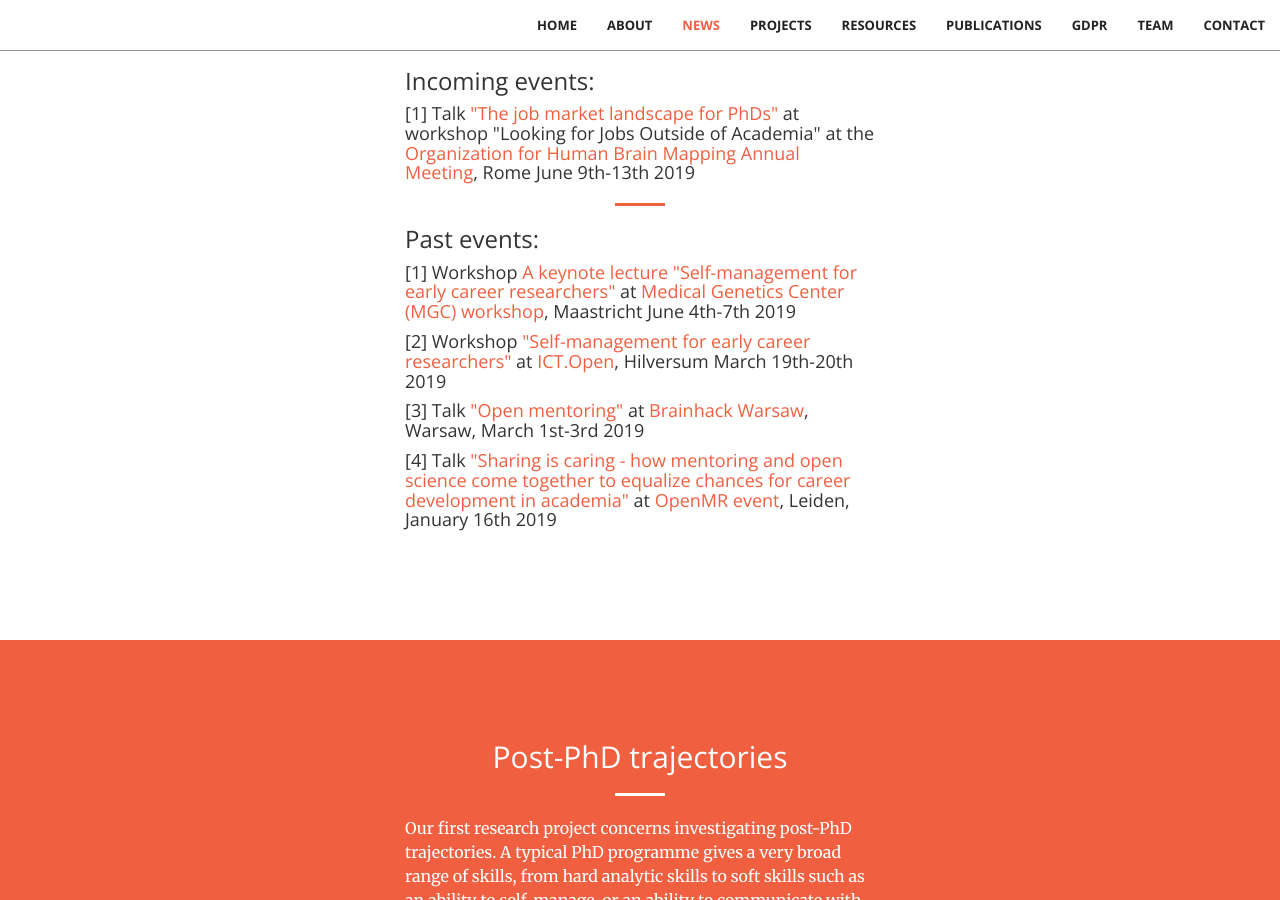
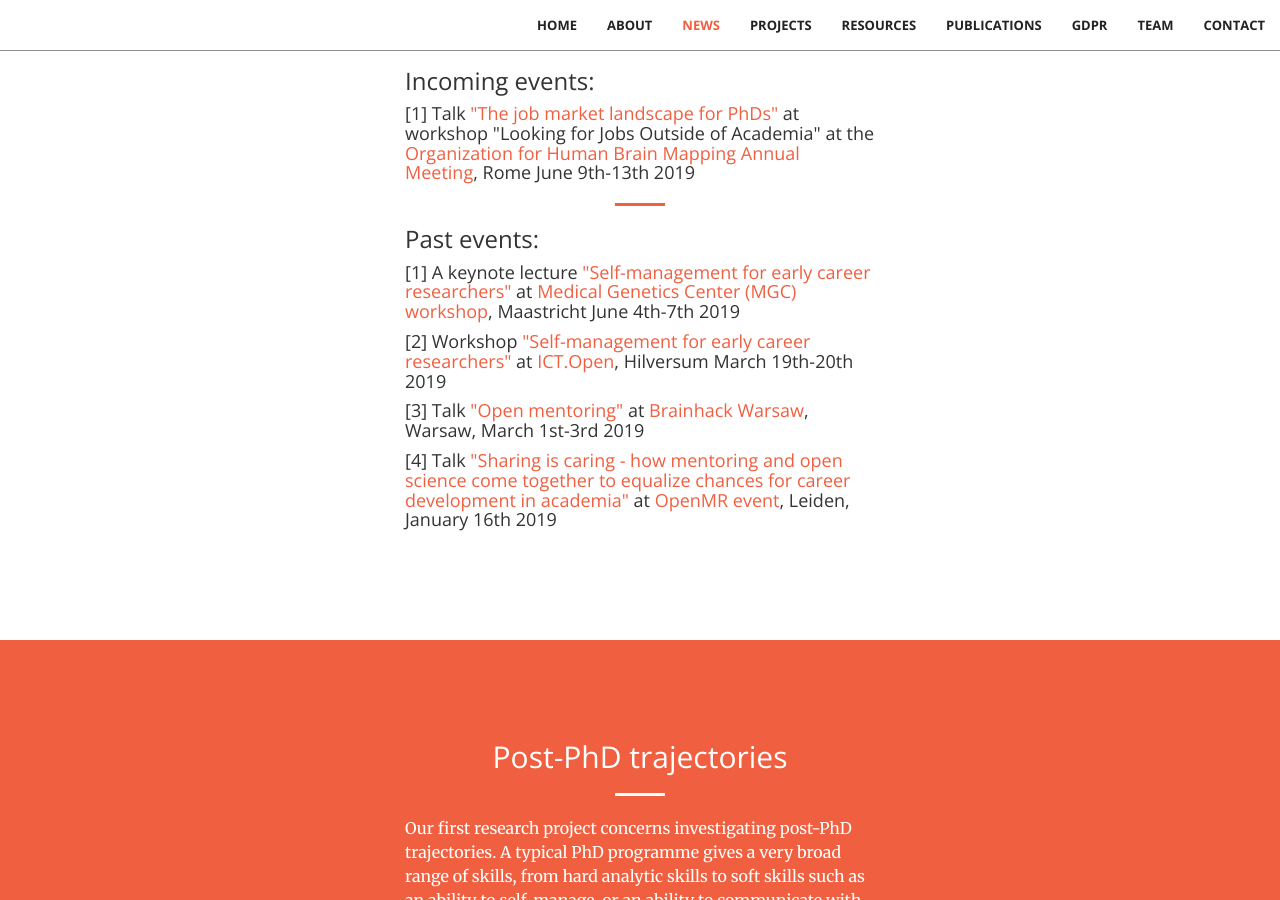
Before and after one commit to stichting-solaris/stichting-solaris.github.io, a Jekyll site: the page built from index.html, in a window 1280 px wide and 900 px high, scrolled down 4260 px. Built offline with Jekyll 4.4.1, drawn with Linux system fonts in a browser that asks for light colours.

Commit message:
Update news.html

```diff
--- a/_includes/news.html
+++ b/_includes/news.html
@@ -41,8 +41,6 @@
                     "Looking for Jobs Outside of Academia"
                     at the <a href="https://www.humanbrainmapping.org/i4a/pages/index.cfm?pageid=3882&pageid=3900">
                         Organization for Human Brain Mapping Annual Meeting</a>, Rome June 9th-13th 2019</h4>
-
-
                 <p></p>
                 <p></p>
 
@@ -52,7 +50,7 @@
                 <hr class="primary">
                 <h3 class="section-heading">Past events:</h3>
 
-                <h4 class="section-heading">[1] Workshop <a href="#event3">A keynote lecture "Self-management for early career researchers"</a>
+                <h4 class="section-heading">[1] A keynote lecture <a href="#event3">"Self-management for early career researchers"</a>
                     at <a href="http://www.medgencentre.com">
                         Medical Genetics Center (MGC) workshop</a>, Maastricht June 4th-7th 2019</h4>
 
```
